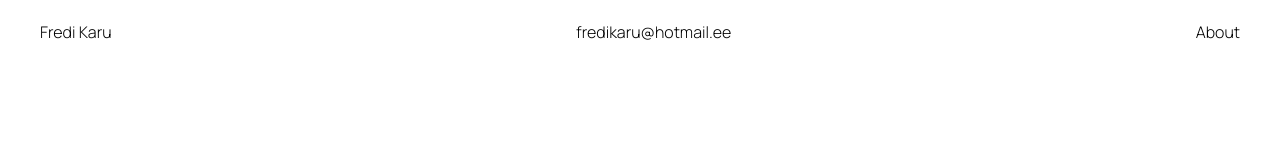
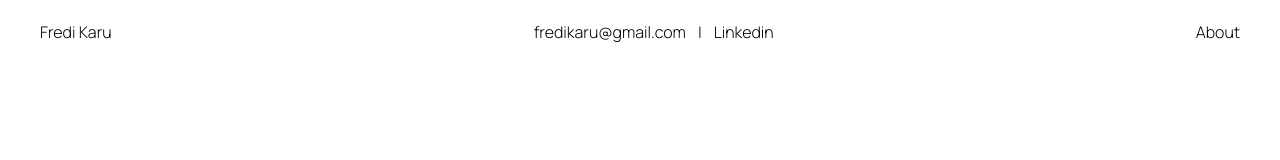
Before and after one commit to FrediKaru/portfolio-site, a React (Vite) app: page /about in a window 1280 px wide. Shown: the top 160 px of the page. Built offline with nearby package versions, Linux system fonts and the light colour scheme.

Commit message:
Add email and linkedin anchor elements

```diff
--- a/src/components/NavBar.jsx
+++ b/src/components/NavBar.jsx
@@ -5,9 +5,20 @@ const Navbar = () => {
         <a href="/" className="hover:text-gray-300">
           Fredi Karu
         </a>
-        <a href="#projects" className="hover:text-gray-300">
-          fredikaru@hotmail.ee
-        </a>
+        <div className="flex gap-3">
+          <a href="mailto:fredikaru@gmail.com" className="hover:text-gray-300">
+            fredikaru@gmail.com
+          </a>
+          <p>|</p>
+          <a
+            href="https://www.linkedin.com/in/fredikaru197"
+            target="_blank"
+            rel="noopener noreferrer"
+            className="hover:text-blue-600"
+          >
+            Linkedin
+          </a>
+        </div>
         <a href="about" className="hover:text-gray-300">
           About
         </a>
```
